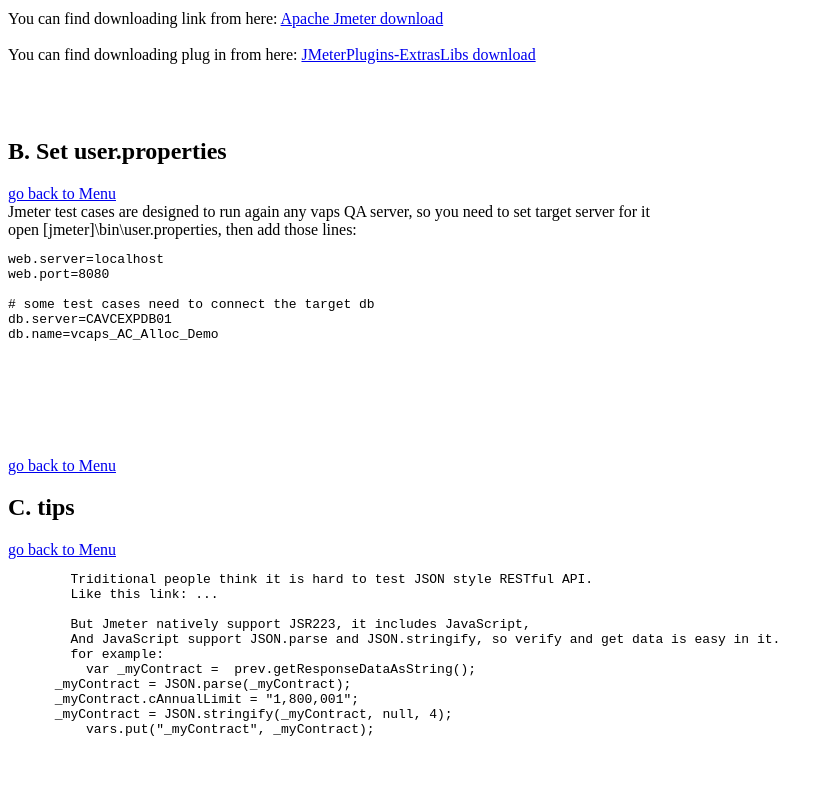
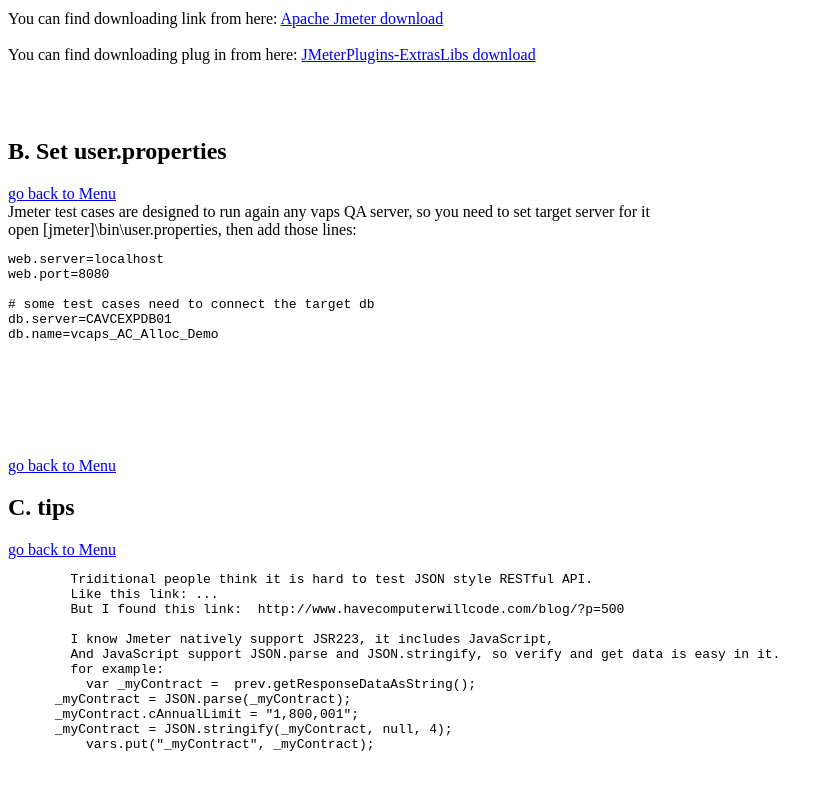
Before and after one commit to Justin01Wu/others, a plain HTML site: page jmeter/readme.html in a window 1280 px wide. Shown: the part 383-1173 px from the top of the page, without its empty margins (0-833 px from the left). Drawn offline with Linux system fonts and the light colour scheme.

Commit message:
update readme.html

```diff
--- a/jmeter/readme.html
+++ b/jmeter/readme.html
@@ -73,8 +73,9 @@
 	<pre>
 	Triditional people think it is hard to test JSON style RESTful API.
 	Like this link: ...
+	But I found this link:  http://www.havecomputerwillcode.com/blog/?p=500
 
-	But Jmeter natively support JSR223, it includes JavaScript,
+	I know Jmeter natively support JSR223, it includes JavaScript,
 	And JavaScript support JSON.parse and JSON.stringify, so verify and get data is easy in it.
 	for example:
 	  var _myContract =  prev.getResponseDataAsString();
```
